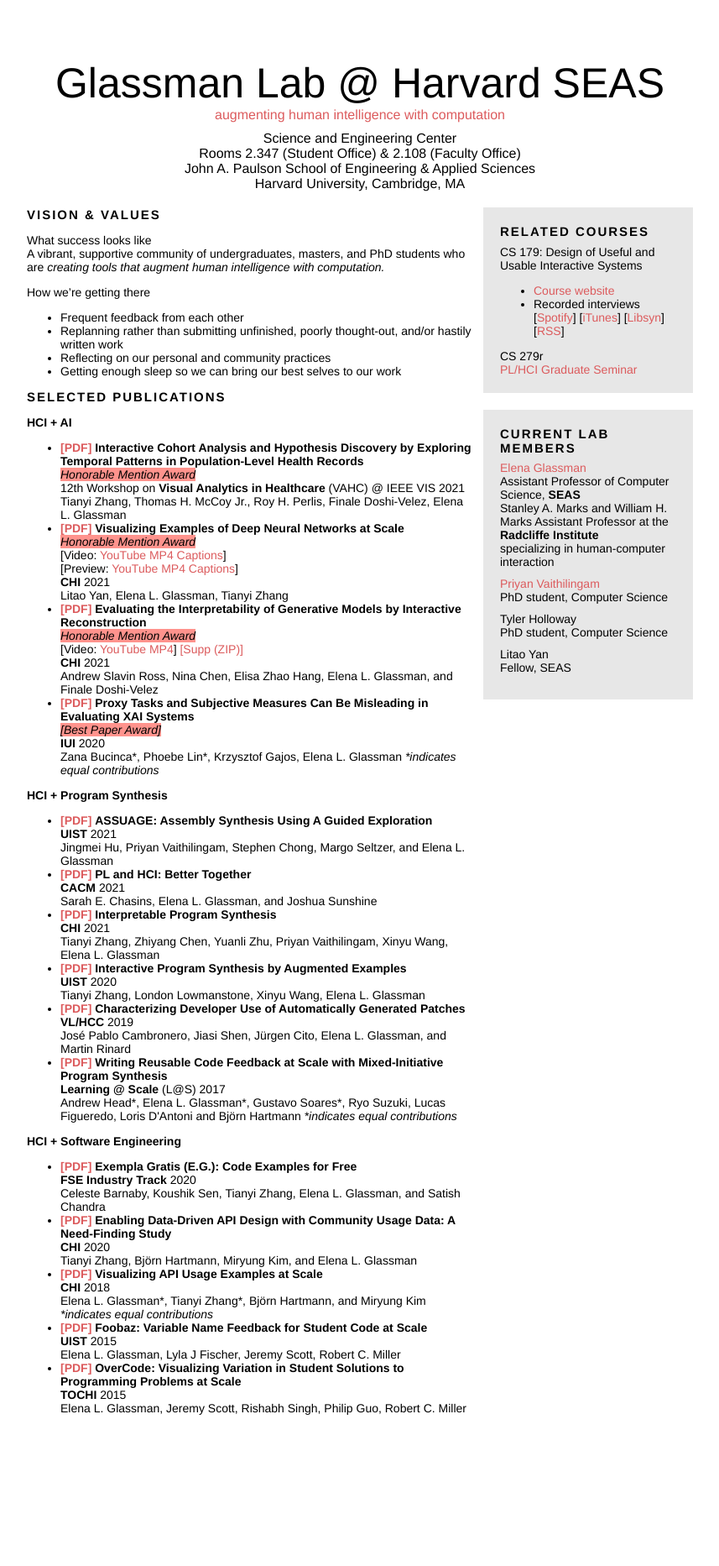
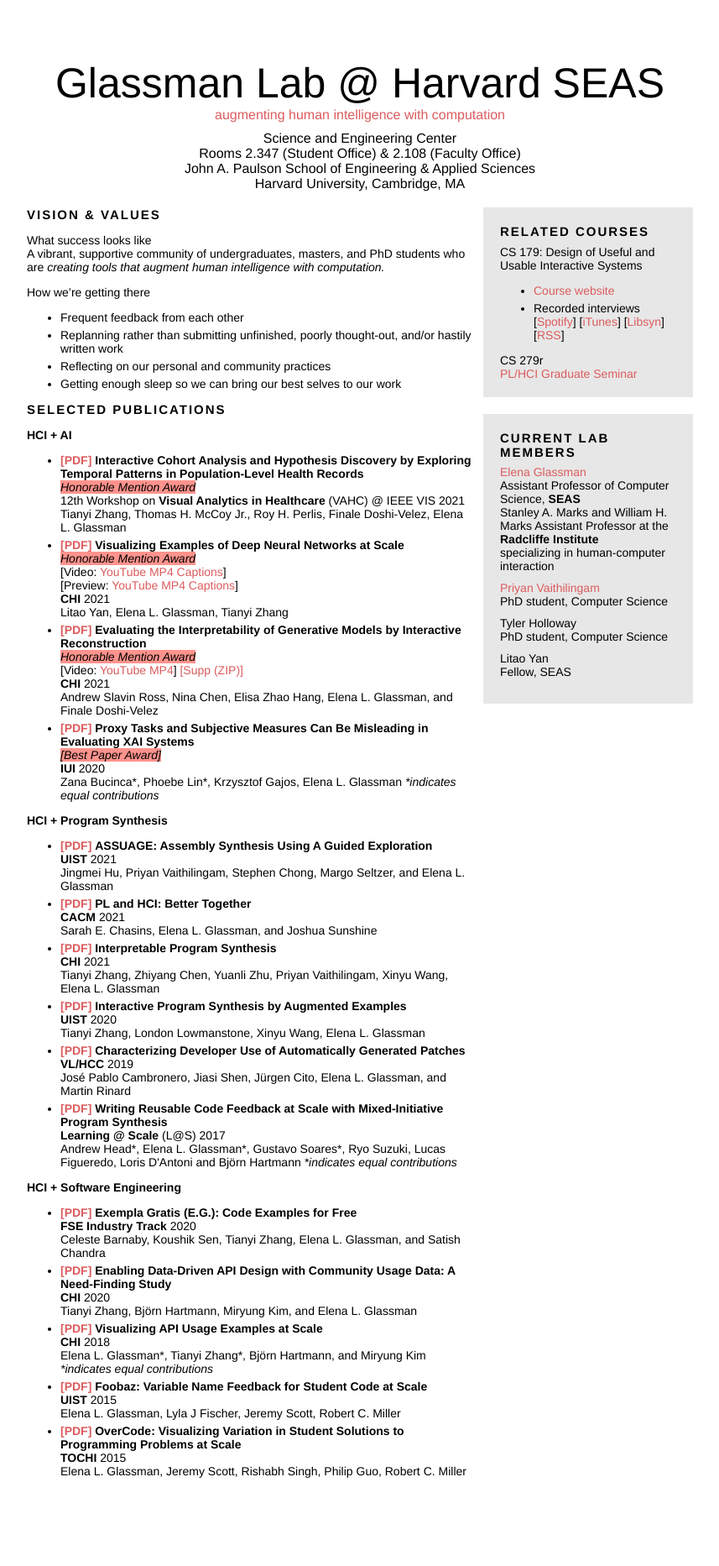
Before and after one commit to eglassman/eglassman.github.io, a Jekyll site: the page built from index.html, in a window 1280 px wide. Shown: the whole page at 84% size, without its empty margins (211-1068 px from the left). Built offline with Jekyll 4.4.1, drawn with Linux system fonts in a browser that asks for light colours; before the commit the page ends 1790 px from its top, so only the background shows below that.

Commit message:
added supp files and one css rule

```diff
--- a/assets/css/custom.css
+++ b/assets/css/custom.css
@@ -1,6 +1,10 @@
 body {
   font-family: Avenir, Helvetica Neue, Helvetica, Arial;
   text-decoration-skip: ink;
+}
+
+li:not(:last-child) {
+    margin-bottom: 5px;
 }
 
 em {
```
Also changed, not shown: 6 other files.
